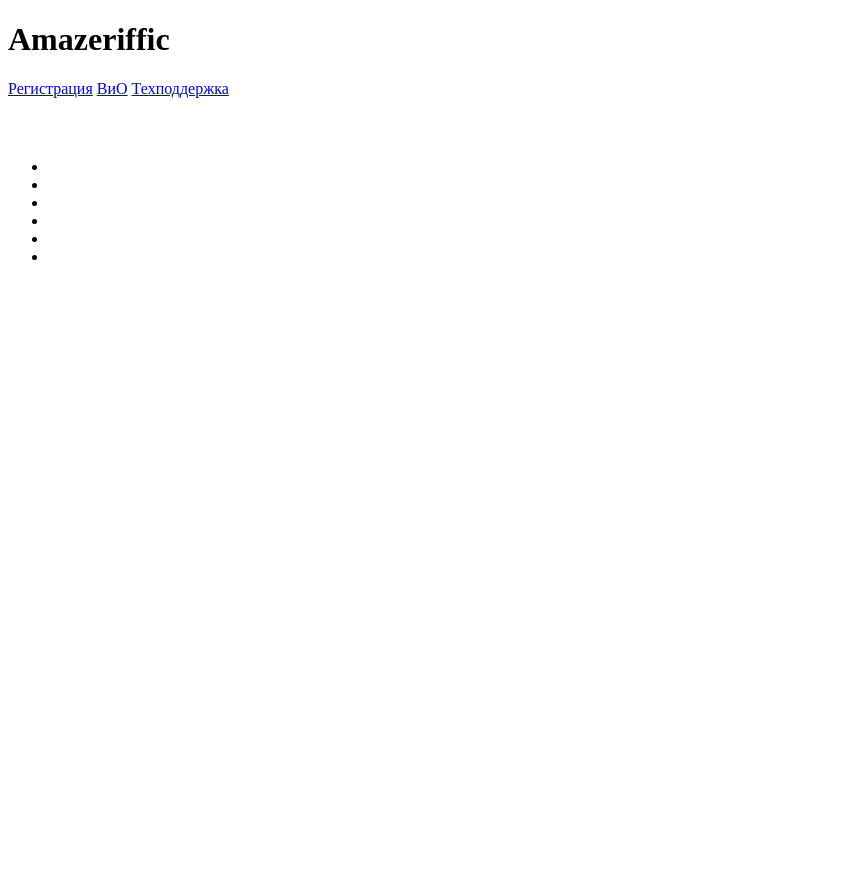
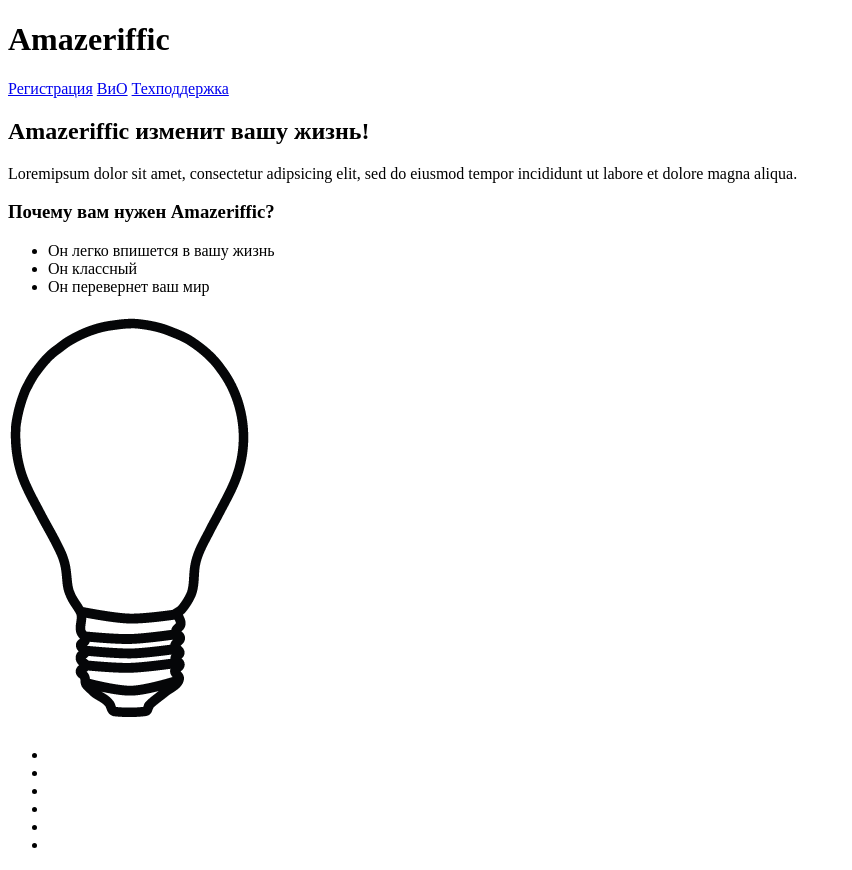
Before and after one commit to pvkogvr/Amazeriffic, a plain HTML site: page index.html in a window 1280 px wide. Shown: the whole page, without its empty margins (0-852 px from the left). Before the commit the page ends 800 px from the top, so only its background shows below. Drawn offline with Linux system fonts and the light colour scheme.

Commit message:
Commit with main-block

```diff
--- a/index.html
+++ b/index.html
@@ -17,12 +17,18 @@
     </header>
     <main>
         <div>
-            <h2></h2>
-            <p></p>
-            <h3></h3>
-            <p></p>
+            <h2>Amazeriffic изменит вашу жизнь!</h2>
+            <p>Loremipsum dolor sit amet, consectetur adipsicing elit, sed do eiusmod tempor
+                incididunt ut labore et dolore magna aliqua.
+            </p>
+            <h3>Почему вам нужен Amazeriffic?</h3>
+            <ul>
+                <li>Он легко впишется в вашу жизнь</li>
+                <li>Он классный</li>
+                <li>Он перевернет ваш мир</li>
+            </ul>
         </div>
-        <img src="" alt="">
+        <img src="lightbulb.png" alt="Изображение лампочки">
     </main>
     <footer>
         <div>
```
Also changed, not shown: lightbulb.png (added).
